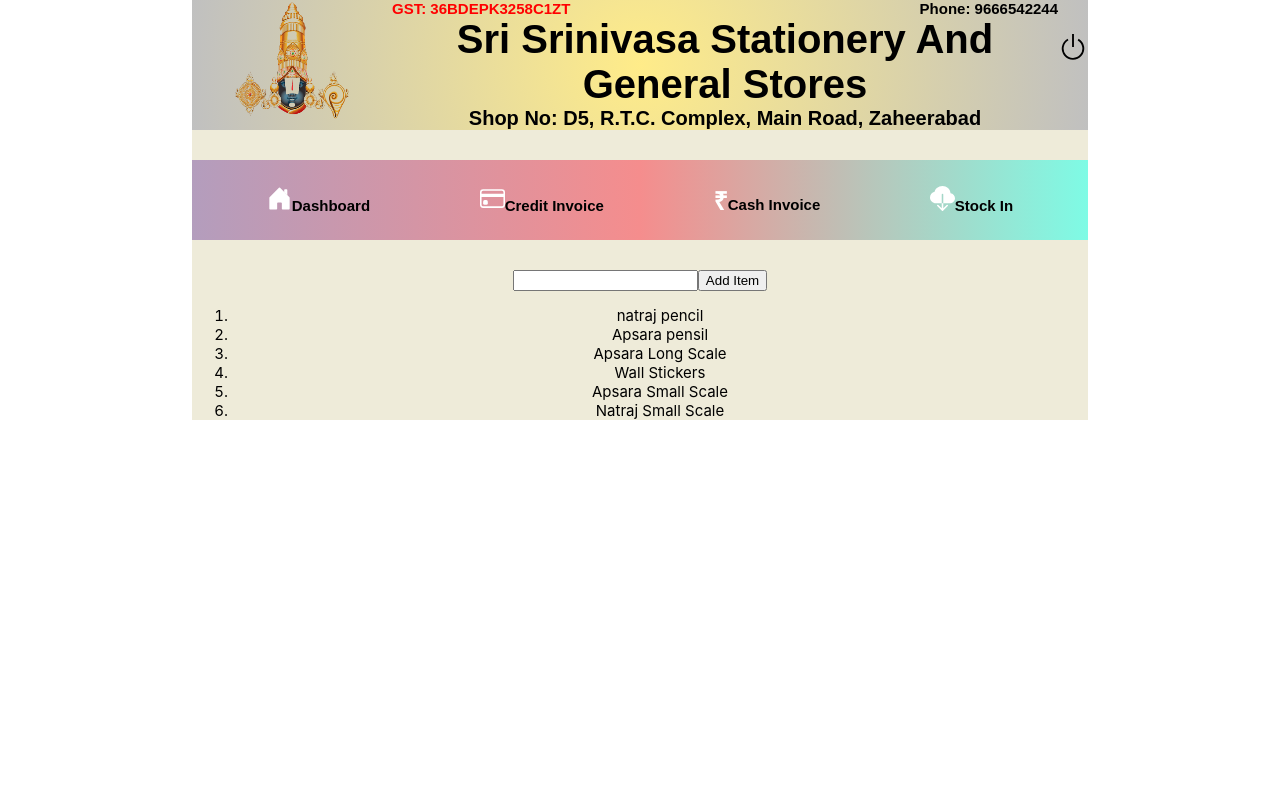
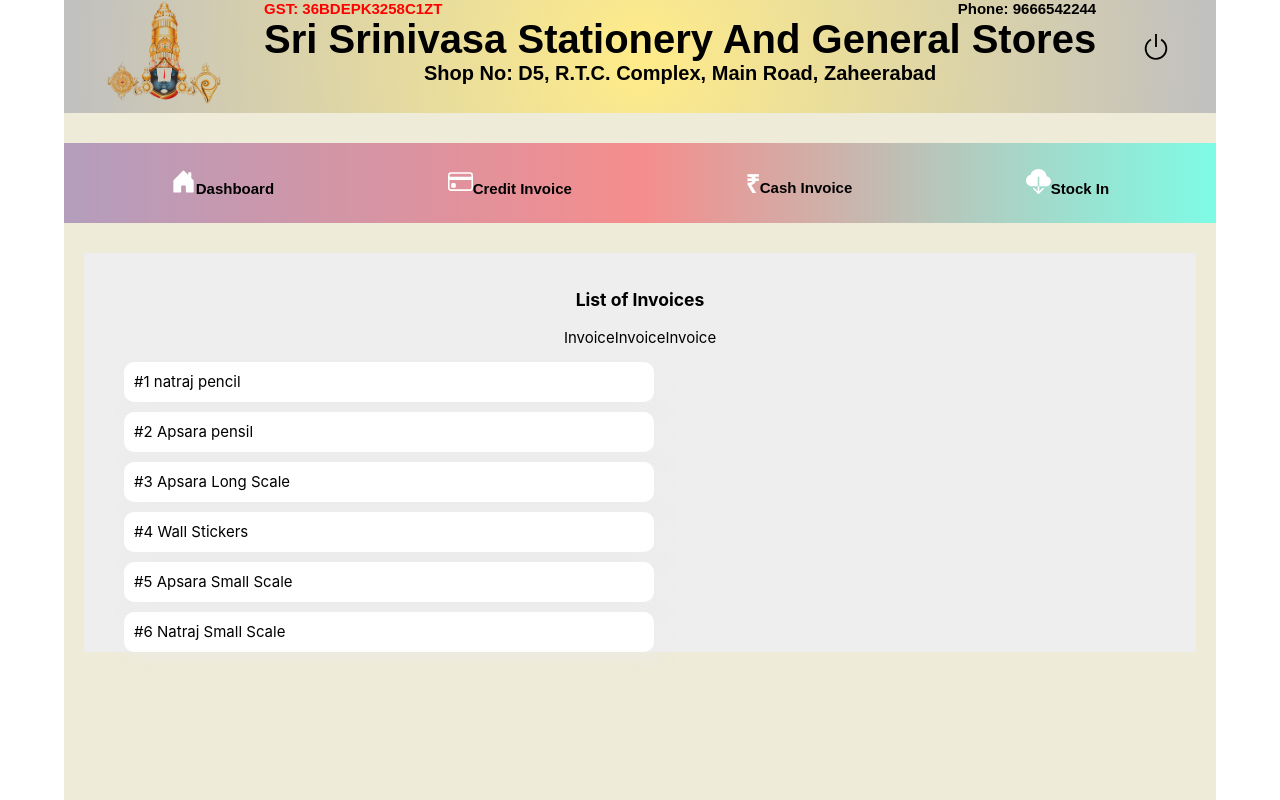
Before and after one commit to chaitanyaarige/invoice, a React (Create React App) app: page / in a window 1280 px wide. Built offline with nearby package versions, Linux system fonts and the light colour scheme; the HTML template or start-up script is replaced by a standard one; a web font is replaced by a local one.

Commit message:
dashboard added Table and Card

```diff
--- a/src/App.css
+++ b/src/App.css
@@ -1,9 +1,10 @@
 .App {
   text-align: center;
-  width: 70%;
+  width: 90%;
   max-width: 1366px;
   font-size: 15px;
   margin: auto;
+  height: 100VH;
   background: #eeebd9;
 }
 
--- a/src/App.js
+++ b/src/App.js
@@ -1,6 +1,7 @@
 import Navbar from 'components/Navbar.js';
 import Dashboard from 'components/Dashboard.js'
 import 'App.css';
+import './assets/global-styles.css'
 import Topbar from "components/Topbar";
 
 
--- /dev/null
+++ b/src/assets/global-styles.css
@@ -0,0 +1,3 @@
+.listNone {
+  list-style: none;
+}
--- a/src/components/Dashboard.js
+++ b/src/components/Dashboard.js
@@ -1,5 +1,5 @@
 import React, { Component } from "react";
-
+import "./Dashboard.scss";
 export default class Dashboard extends Component {
   state = {
     stationery: [
@@ -79,7 +79,7 @@
   };
 
   saveInput = (e) => {
-      console.log(  e.target.value );
+    console.log(e.target.value);
   };
 
   addNewItem = () => {
@@ -90,14 +90,26 @@
 
   render() {
     return (
-      <div>
-        <input type="text" onChange={this.saveInput} />
-        <button onClick={this.addNewItem}> Add Item </button>
-        <ol>
-          {this.state.stationery.map((item, index) => {
-            return <li key={index}> {item.prod_name}</li>;
-          })}
-        </ol>
+      <div className="Dashboard__mainContainer">
+        <div>&nbsp;</div>
+        <h3>List of Invoices</h3>
+        {/* <input type="text" onChange={this.saveInput} /> */}
+        {/* <button onClick={this.addNewItem}> Add Item </button> */}
+        <div className="Dashboard__card-container">
+          <div>
+            <div className="Dashboard__tableHeader">
+              <span>Invoice</span>
+              <span>Invoice</span>
+              <span>Invoice</span>
+            </div>
+            <ul className="listNone">
+              {this.state.stationery.map((item, index) => {
+                return <li className="Dashboard__Card" key={index}>#{index + 1} {item.prod_name}</li>;
+              })}
+            </ul>
+          </div>
+
+        </div>
       </div>
     );
   }
--- /dev/null
+++ b/src/components/Dashboard.scss
@@ -0,0 +1,27 @@
+.Dashboard {
+  &__mainContainer {
+    background: #EEE;
+    margin: 20px;
+  }
+
+  &__card-container {
+    // display: flex;
+    // display: inline-flex;
+  }
+
+  &__Card {
+    background:white;
+    margin: 10px 0;
+    position: relative;
+    width: 520px;
+    height: 40px;
+    box-shadow: 5px 5px 15px rgba(#eee, .5);
+    transition: transform 1s;
+    transform-style: preserve-3d;
+    border-radius: 10px;
+    text-align: left;
+    padding-left: 10px;
+    display: flex;
+    align-items: center;
+  }
+}
```
